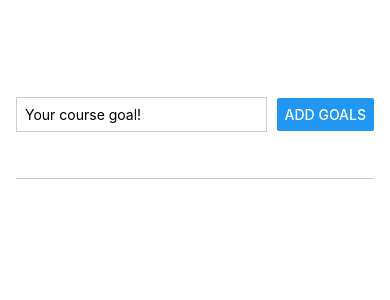
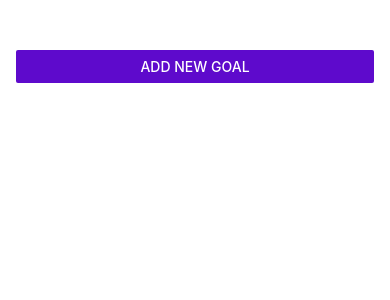
Before and after one commit to JoaoVitorLima242/RNCourse, a React Native app: screen / in a window 390 px wide. Shown: the top 300 px of the page. Built offline with nearby package versions, Linux system fonts and the light colour scheme.

Commit message:
showing modal when is visible

```diff
--- a/App.js
+++ b/App.js
@@ -3,7 +3,6 @@
   StyleSheet,
   View,
   Button,
-  TextInput,
   FlatList
 } from 'react-native';
 
@@ -11,7 +10,12 @@
 import GoalInput from './components/GoalInput';
 
 export default function App() {
+  const [modalIsVisible, setModalIsVisible] = useState(false)
   const [courseGoals, setCourseGoals] = useState([]);
+
+  function startAddGoalHandler() {
+    setModalIsVisible(true)
+  }
 
 
   function addGoalHandler(enteredGoalText) {
@@ -26,7 +30,15 @@
 
   return (
     <View style={styles.appContainer}>
-      <GoalInput onAddGoal={addGoalHandler}/>
+      <Button
+        title='Add New Goal'
+        color='#5e0acc'
+        onPress={startAddGoalHandler}
+      />
+      <GoalInput
+        visible={modalIsVisible}
+        onAddGoal={addGoalHandler}
+      />
       <View style={styles.goalsContainer}>
         <FlatList data={courseGoals}  renderItem={(itemData) => {
           return (
--- a/components/GoalInput.js
+++ b/components/GoalInput.js
@@ -1,7 +1,7 @@
 import { useState } from "react";
-import { Button, TextInput, View, StyleSheet} from "react-native";
+import { Button, TextInput, View, StyleSheet, Modal} from "react-native";
 
-function GoalInput ({onAddGoal}) {
+function GoalInput ({onAddGoal, visible}) {
     const [enteredGoalText, setEnteredGoalText] = useState('');
 
     function goalInputHandler(enteredText) {
@@ -14,6 +14,10 @@
     }
 
     return (
+        <Modal
+            visible={visible}
+            animationType='slide'
+        >
             <View style={styles.inputContainer}>
                 <TextInput
                     style={styles.TextInput}
@@ -23,6 +27,7 @@
                 />
                 <Button title='Add goals' onPress={addGoalHandler}/>
             </View>
+        </Modal>
     )
 }
 
```
Lines whose indentation alone changed are shown as unchanged.
